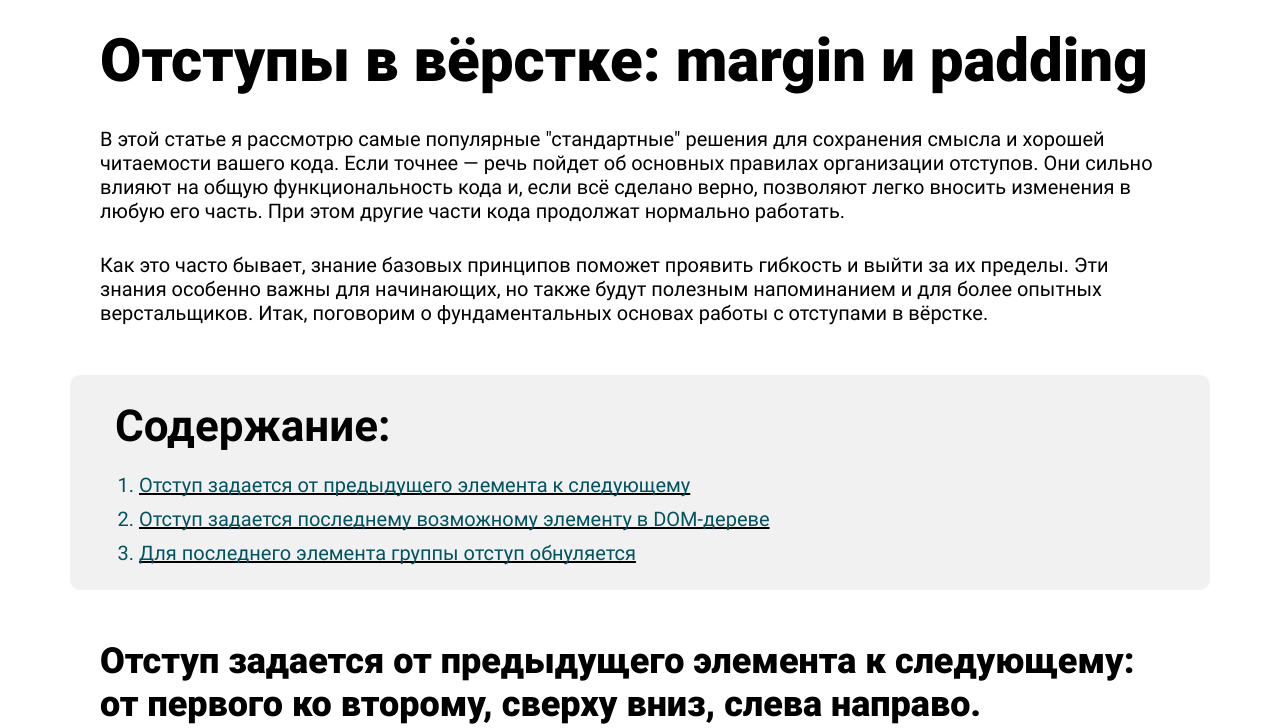
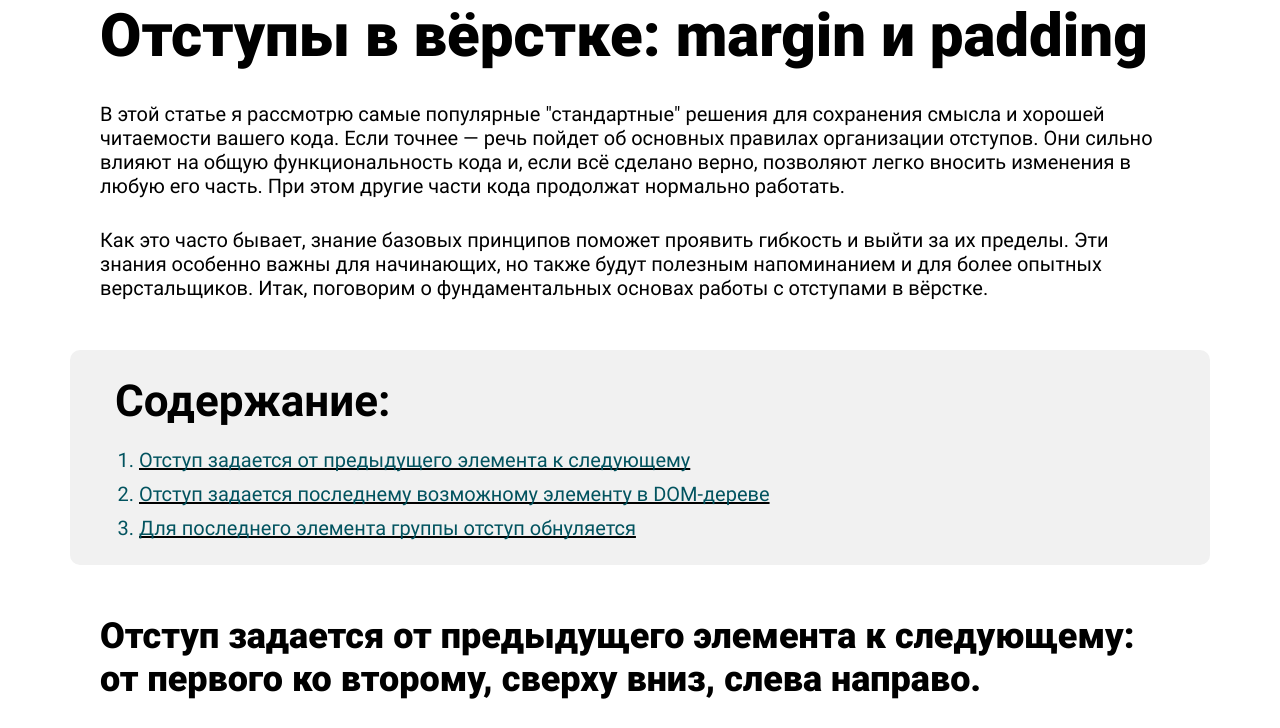
Before and after one commit to denrubka2/Indentation, a plain HTML site: page index.html in a window 1280 px wide. Shown: the top 728 px of the page. Drawn offline with Linux system fonts and the light colour scheme.

Commit message:
fix h1 title

```diff
--- a/assets/css/article.css
+++ b/assets/css/article.css
@@ -1,3 +1,7 @@
+.article__hero {
+  padding-bottom: 25px;
+}
+
 .article__title {
   font-weight: 900;
   font-size: 60px;
--- a/index.html
+++ b/index.html
@@ -8,13 +8,13 @@
 </head>
 <body>
   <article class="article">
-    <section class="section hero">
+    <div class="article__hero">
       <div class="container">
         <h1 class="article__title">Отступы в вёрстке: margin и padding</h1>
         <p class="article__text">В этой статье я рассмотрю самые популярные "стандартные" решения для сохранения смысла и хорошей читаемости вашего кода. Если точнее — речь пойдет об основных правилах организации отступов. Они сильно влияют на общую функциональность кода и, если всё сделано верно, позволяют легко вносить изменения в любую его часть. При этом другие части кода продолжат нормально работать.</p>
         <p class="article__text">Как это часто бывает, знание базовых принципов поможет проявить гибкость и выйти за их пределы. Эти знания особенно важны для начинающих, но также будут полезным напоминанием и для более опытных верстальщиков. Итак, поговорим о фундаментальных основах работы с отступами в вёрстке.</p>
       </div>
-    </section>
+    </div>
 
     <section class="section nav">
       <div class="wrapper">
```
